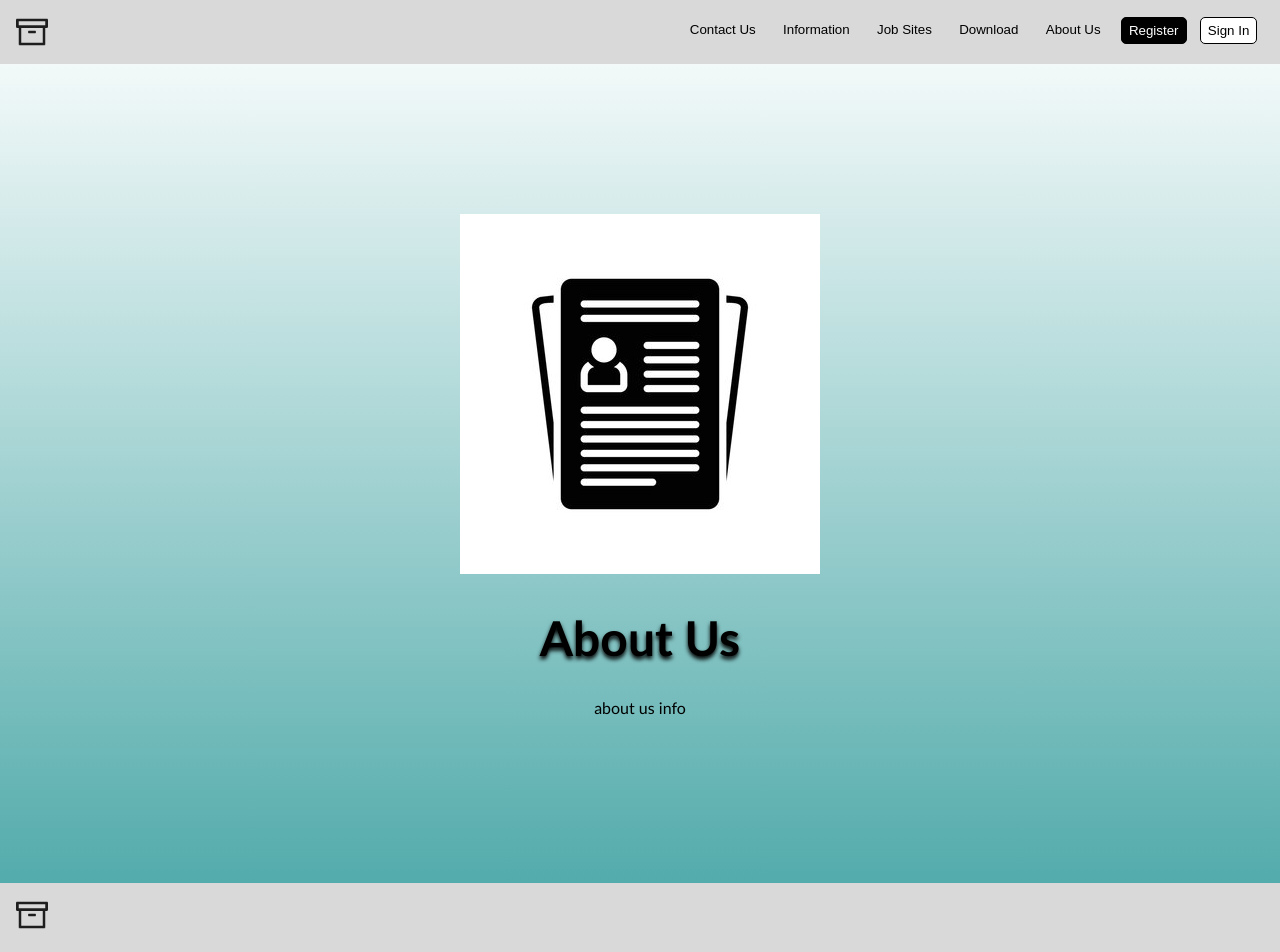
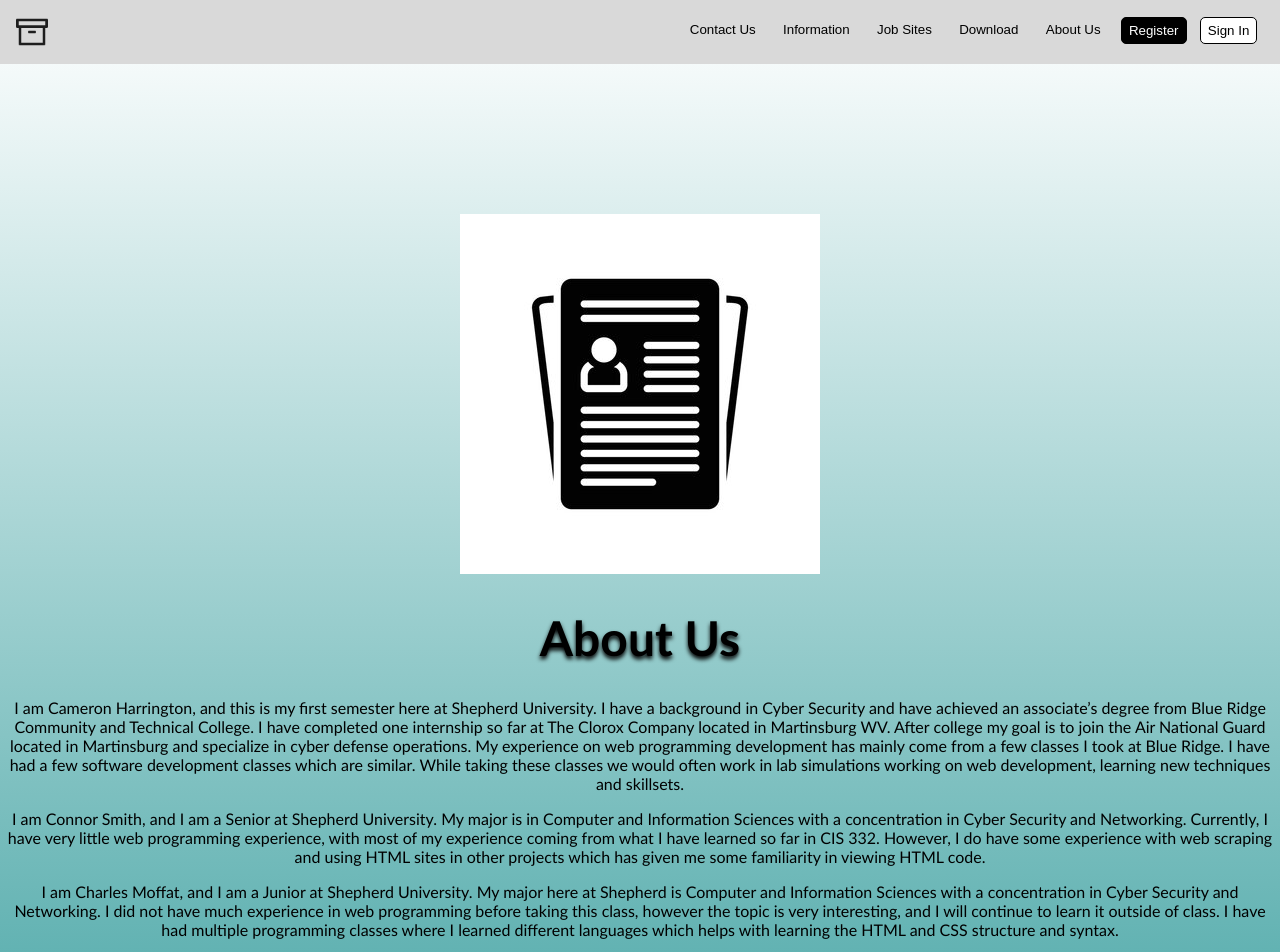
Before and after one commit to CMoffat-24/Web-Programming-Project, a plain HTML site: page pages/about_us.html in a window 1280 px wide. Shown: the top 952 px of the page. Drawn offline with Linux system fonts and the light colour scheme.

Commit message:
Update about_us.html

```diff
--- a/pages/about_us.html
+++ b/pages/about_us.html
@@ -1,11 +1,13 @@
 <!DOCTYPE html>
 <html lang="en">
+
 <head>
   <meta charset="UTF-8">
   <meta name="viewport" content="width=device-width, initial-scale=1.0">
   <link rel="stylesheet" href="/styles/styles.css">
   <title>Porfolio App</title>
 </head>
+
 <body>
   <header>
     <a href="home.html"><img class="logo" src="/images/archive_logo.png" alt="archive_logo"></a>
@@ -21,9 +23,25 @@
   <main>
     <img src="/images/Resume_logo.png" alt="resume_logo">
 
-     <h1>About Us</h1>
+    <h1>About Us</h1>
 
-    <p>about us info</p>
+    <p>I am Cameron Harrington, and this is my first semester here at Shepherd University. I have a background in Cyber
+      Security and have achieved an associate’s degree from Blue Ridge Community and Technical College. I have completed
+      one internship so far at The Clorox Company located in Martinsburg WV. After college my goal is to join the Air
+      National Guard located in Martinsburg and specialize in cyber defense operations. My experience on web programming
+      development has mainly come from a few classes I took at Blue Ridge. I have had a few software development classes
+      which are similar. While taking these classes we would often work in lab simulations working on web development,
+      learning new techniques and skillsets.</p>
+    <p>I am Connor Smith, and I am a Senior at Shepherd University. My major is in Computer and Information Sciences
+      with a concentration in Cyber Security and Networking. Currently, I have very little web programming experience,
+      with most of my experience coming from what I have learned so far in CIS 332. However, I do have some experience
+      with web scraping and using HTML sites in other projects which has given me some familiarity in viewing HTML code.
+    </p>
+    <p>I am Charles Moffat, and I am a Junior at Shepherd University. My major here at Shepherd is Computer and
+      Information Sciences with a concentration in Cyber Security and Networking. I did not have much experience in web
+      programming before taking this class, however the topic is very interesting, and I will continue to learn it
+      outside of class. I have had multiple programming classes where I learned different languages which helps with
+      learning the HTML and CSS structure and syntax. </p>
   </main>
 
   <footer>
@@ -50,4 +68,5 @@
     </div>
   </footer>
 </body>
+
 </html>
```
